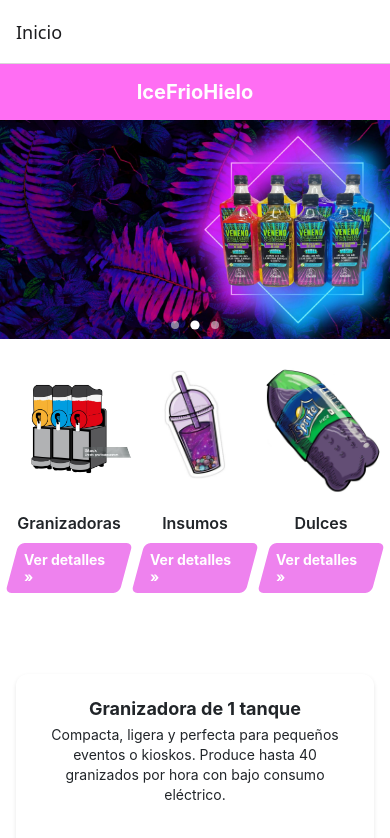
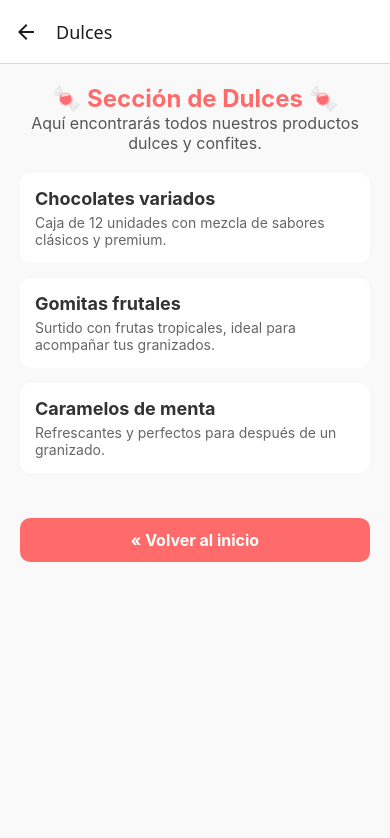
Before and after one commit to sebastian-estra/IceFrioHieloAPP, a React Native app: screen /Dulces in a window 390 px wide. Shown: the top 838 px of the page. Built offline with nearby package versions, Linux system fonts and the light colour scheme.

Commit message:
termino de hacer las rutas de las paginas

```diff
--- a/App.js
+++ b/App.js
@@ -14,6 +14,13 @@ import {
 } from "react-native";
 import { NavigationContainer } from "@react-navigation/native";
 import { createNativeStackNavigator } from "@react-navigation/native-stack";
+
+// ========================
+// IMPORTACIÓN DE PANTALLAS EXTERNAS
+// ========================
+import DulcesScreen from "./screens/DulcesScreen";
+import GranizadorasScreen from "./screens/GranizadorasScreen";
+import InsumosScreen from "./screens/InsumosScreen";
 
 // ========================
 // IMÁGENES ESTÁTICAS
@@ -150,8 +157,8 @@ const featurettes = [
                       navigation.navigate("Granizadoras");
                     } else if (f.title === "Insumos") {
                       navigation.navigate("Insumos");
-                    } else {
-                      Alert.alert("Dulces", "Sección próximamente disponible.");
+                    } else if (f.title === "Dulces") {
+                      navigation.navigate("Dulces");
                     }
                   }}
                 >
@@ -195,32 +202,6 @@ const featurettes = [
 }
 
 // ========================
-// PANTALLAS SECUNDARIAS
-// ========================
-function InsumosScreen() {
-  return (
-    <View style={styles.secondaryContainer}>
-      <Text style={styles.secondaryTitle}>Insumos</Text>
-      <Text style={{ textAlign: "center" }}>
-        Aquí encontrarás todos los ingredientes, sabores y materiales para tus
-        productos.
-      </Text>
-    </View>
-  );
-}
-
-function GranizadorasScreen() {
-  return (
-    <View style={styles.secondaryContainer}>
-      <Text style={styles.secondaryTitle}>Granizadoras</Text>
-      <Text style={{ textAlign: "center" }}>
-        Detalles y modelos disponibles de máquinas granizadoras.
-      </Text>
-    </View>
-  );
-}
-
-// ========================
 // NAVEGACIÓN PRINCIPAL
 // ========================
 export default function App() {
@@ -230,6 +211,7 @@ export default function App() {
         <Stack.Screen name="Inicio" component={HomeScreen} />
         <Stack.Screen name="Insumos" component={InsumosScreen} />
         <Stack.Screen name="Granizadoras" component={GranizadorasScreen} />
+        <Stack.Screen name="Dulces" component={DulcesScreen} />
       </Stack.Navigator>
     </NavigationContainer>
   );
@@ -241,16 +223,8 @@ export default function App() {
 const styles = StyleSheet.create({
   safeArea: { flex: 1 },
   scrollContainer: { paddingBottom: 30 },
-
-  // ======= HEADER =======
-  header: {
-    paddingVertical: 16,
-    alignItems: "center",
-    justifyContent: "center",
-  },
-  headerTitle: { fontSize: 20, fontWeight: "700", color: "white"},
-
-  // ======= CARRUSEL =======
+  header: { paddingVertical: 16, alignItems: "center", justifyContent: "center" },
+  headerTitle: { fontSize: 20, fontWeight: "700", color: "white" },
   carousel: { width: "100%", backgroundColor: "violet" },
   bannerImage: { height: CAROUSEL_HEIGHT },
   indicators: {
@@ -268,8 +242,6 @@ const styles = StyleSheet.create({
     backgroundColor: "#ffffff",
     marginHorizontal: 6,
   },
-
-  // ======= SECCIÓN DE CARACTERÍSTICAS (ÍCONOS) =======
   marketing: { paddingVertical: 20, paddingHorizontal: 12 },
   featuresRow: {
     flexDirection: "row",
@@ -292,7 +264,6 @@ const styles = StyleSheet.create({
   },
   featureImage: { width: "100%", height: "100%" },
   featureTitle: { fontSize: 16, fontWeight: "600", marginTop: 4 },
-
   btnOutline: {
     marginTop: 10,
     paddingHorizontal: 12,
@@ -306,14 +277,9 @@ const styles = StyleSheet.create({
     fontWeight: "700",
     transform: [{ skewX: "15deg" }],
   },
-
-  // ======= FEATURETTES (granizadoras) =======
-  featurettesContainer: {
-    paddingHorizontal: 16,
-    paddingVertical: 8,
-  },
+  featurettesContainer: { paddingHorizontal: 16, paddingVertical: 8 },
   featuretteRow: {
-    flexDirection: "column", // apila imagen + texto
+    flexDirection: "column",
     alignItems: "center",
     marginVertical: 35,
     backgroundColor: "#fff",
@@ -332,33 +298,21 @@ const styles = StyleSheet.create({
     overflow: "hidden",
     marginBottom: 20,
   },
-  featuretteImage: {
-    width: "100%",
-    height: "100%",
-    resizeMode: "cover",
-  },
+  featuretteImage: { width: "100%", height: "100%", resizeMode: "cover" },
   featuretteTextWrap: {
     paddingHorizontal: 14,
     paddingTop: 10,
     paddingBottom: 40,
     alignItems: "center",
   },
-
   featuretteHeading: {
     fontSize: 18,
     fontWeight: "700",
     textAlign: "center",
     marginBottom: 6,
   },
-  leadText: {
-    fontSize: 14,
-    lineHeight: 20,
-    textAlign: "center",
-    color: "#555",
-  },
+  leadText: { fontSize: 14, lineHeight: 20, textAlign: "center", color: "#555" },
   orderRight: { order: 2 },
-
-  // ======= FOOTER =======
   footer: {
     marginTop: 20,
     paddingVertical: 16,
@@ -366,8 +320,6 @@ const styles = StyleSheet.create({
     borderTopWidth: 1,
     borderTopColor: "#6c757d",
   },
-
-  // ======= SECUNDARIAS =======
   secondaryContainer: {
     flex: 1,
     alignItems: "center",
--- a/screens/DulcesScreen.js
+++ b/screens/DulcesScreen.js
@@ -1,115 +1,69 @@
-import React, { useState } from 'react';
-import { View, Text, Image, TouchableOpacity, FlatList, StyleSheet, Alert } from 'react-native';
+import React from "react";
+import { View, Text, StyleSheet, ScrollView, TouchableOpacity } from "react-native";
 
-const productosIniciales = [
-  {
-    id: '1',
-    nombre: 'Pulpa de Mango',
-    descripcion: 'Deliciosa pulpa natural de mango',
-    precio: 50000,
-    imagen: require('../assets/pulpaMang.jpg'),
-  },
-  {
-    id: '2',
-    nombre: 'Bombombun',
-    descripcion: 'Caramelo clásico Bombombun sabor fresa',
-    precio: 45000,
-    imagen: require('../assets/bombombun.jpg'),
-  },
-  {
-    id: '3',
-    nombre: 'Trululú',
-    descripcion: 'Gomitas de frutas Trululú surtidas',
-    precio: 60000,
-    imagen: require('../assets/trululu.jpg'),
-  },
-];
+const DulcesScreen = ({ navigation }) => {
+  return (
+    <ScrollView style={styles.container}>
+      <View style={styles.header}>
+        <Text style={styles.title}>🍬 Sección de Dulces 🍬</Text>
+        <Text style={styles.subtitle}>
+          Aquí encontrarás todos nuestros productos dulces y confites.
+        </Text>
+      </View>
 
-export default function DulcesScreen() {
-  const [productos] = useState(productosIniciales);
+      <View style={styles.product}>
+        <Text style={styles.productName}>Chocolates variados</Text>
+        <Text style={styles.productDescription}>
+          Caja de 12 unidades con mezcla de sabores clásicos y premium.
+        </Text>
+      </View>
 
-  const agregarAlCarrito = (nombre, precio) => {
-    Alert.alert('Producto agregado', `${nombre} ($${precio}) fue añadido al carrito 🛒`);
-  };
+      <View style={styles.product}>
+        <Text style={styles.productName}>Gomitas frutales</Text>
+        <Text style={styles.productDescription}>
+          Surtido con frutas tropicales, ideal para acompañar tus granizados.
+        </Text>
+      </View>
 
-  const renderProducto = ({ item }) => (
-    <View style={styles.producto}>
-      <Image source={item.imagen} style={styles.imagen} resizeMode="cover" />
-      <Text style={styles.descripcion}>{item.descripcion}</Text>
-      <Text style={styles.precio}>${item.precio.toLocaleString()}</Text>
+      <View style={styles.product}>
+        <Text style={styles.productName}>Caramelos de menta</Text>
+        <Text style={styles.productDescription}>
+          Refrescantes y perfectos para después de un granizado.
+        </Text>
+      </View>
+
       <TouchableOpacity
-        style={styles.boton}
-        onPress={() => agregarAlCarrito(item.nombre, item.precio)}
+        style={styles.backButton}
+        onPress={() => navigation.navigate("Inicio")}
       >
-        <Text style={styles.textoBoton}>🛒 Agregar al carrito</Text>
+        <Text style={styles.backText}>« Volver al inicio</Text>
       </TouchableOpacity>
-    </View>
+    </ScrollView>
   );
-
-  return (
-    <View style={styles.contenedor}>
-      <FlatList
-        data={productos}
-        renderItem={renderProducto}
-        keyExtractor={(item) => item.id}
-        numColumns={2}
-        columnWrapperStyle={styles.columnas}
-        contentContainerStyle={styles.lista}
-      />
-    </View>
-  );
-}
+};
 
 const styles = StyleSheet.create({
-  contenedor: {
-    flex: 1,
-    backgroundColor: '#fff',
-    paddingTop: 20,
+  container: { flex: 1, backgroundColor: "#f9f9f9", padding: 20 },
+  header: { marginBottom: 20, alignItems: "center" },
+  title: { fontSize: 24, fontWeight: "bold", color: "#ff6b6b" },
+  subtitle: { fontSize: 16, color: "#555", textAlign: "center" },
+  product: {
+    backgroundColor: "#fff",
+    borderRadius: 12,
+    padding: 15,
+    marginBottom: 15,
+    elevation: 3,
   },
-  lista: {
-    paddingHorizontal: 10,
+  productName: { fontSize: 18, fontWeight: "bold", color: "#333" },
+  productDescription: { fontSize: 14, color: "#666", marginTop: 5 },
+  backButton: {
+    marginTop: 30,
+    backgroundColor: "#ff6b6b",
+    padding: 12,
+    borderRadius: 10,
+    alignItems: "center",
   },
-  columnas: {
-    justifyContent: 'space-between',
-  },
-  producto: {
-    flex: 1,
-    backgroundColor: '#f9f9f9',
-    borderRadius: 10,
-    padding: 15,
-    marginBottom: 20,
-    alignItems: 'center',
-    shadowColor: '#000',
-    shadowOffset: { width: 0, height: 2 },
-    shadowOpacity: 0.15,
-    shadowRadius: 4,
-    elevation: 4,
-  },
-  imagen: {
-    width: '100%',
-    height: 150,
-    borderRadius: 10,
-  },
-  descripcion: {
-    marginTop: 10,
-    fontSize: 14,
-    color: '#333',
-    textAlign: 'center',
-  },
-  precio: {
-    marginTop: 5,
-    fontWeight: 'bold',
-    color: 'black',
-  },
-  boton: {
-    backgroundColor: 'violet',
-    paddingVertical: 8,
-    paddingHorizontal: 12,
-    borderRadius: 5,
-    marginTop: 10,
-  },
-  textoBoton: {
-    color: 'white',
-    fontWeight: 'bold',
-  },
+  backText: { color: "#fff", fontWeight: "bold", fontSize: 16 },
 });
+
+export default DulcesScreen;
--- a/screens/GranizadorasScreen.js
+++ b/screens/GranizadorasScreen.js
@@ -0,0 +1,69 @@
+import React from "react";
+import { View, Text, StyleSheet, ScrollView, TouchableOpacity } from "react-native";
+
+const GranizadorasScreen = ({ navigation }) => {
+  return (
+    <ScrollView style={styles.container}>
+      <View style={styles.header}>
+        <Text style={styles.title}>🍧 Sección de Granizadoras 🍧</Text>
+        <Text style={styles.subtitle}>
+          Encuentra las mejores máquinas granizadoras para tu negocio o uso personal.
+        </Text>
+      </View>
+
+      <View style={styles.product}>
+        <Text style={styles.productName}>Granizadora industrial</Text>
+        <Text style={styles.productDescription}>
+          Capacidad de 15L, ideal para alto rendimiento y enfriamiento rápido.
+        </Text>
+      </View>
+
+      <View style={styles.product}>
+        <Text style={styles.productName}>Granizadora doble compartimiento</Text>
+        <Text style={styles.productDescription}>
+          Permite preparar dos sabores al mismo tiempo con control independiente.
+        </Text>
+      </View>
+
+      <View style={styles.product}>
+        <Text style={styles.productName}>Granizadora portátil</Text>
+        <Text style={styles.productDescription}>
+          Compacta, ligera y perfecta para eventos pequeños o uso doméstico.
+        </Text>
+      </View>
+
+      <TouchableOpacity
+        style={styles.backButton}
+        onPress={() => navigation.navigate("Inicio")}
+      >
+        <Text style={styles.backText}>« Volver al inicio</Text>
+      </TouchableOpacity>
+    </ScrollView>
+  );
+};
+
+const styles = StyleSheet.create({
+  container: { flex: 1, backgroundColor: "#f9f9f9", padding: 20 },
+  header: { marginBottom: 20, alignItems: "center" },
+  title: { fontSize: 24, fontWeight: "bold", color: "#00b4d8" },
+  subtitle: { fontSize: 16, color: "#555", textAlign: "center" },
+  product: {
+    backgroundColor: "#fff",
+    borderRadius: 12,
+    padding: 15,
+    marginBottom: 15,
+    elevation: 3,
+  },
+  productName: { fontSize: 18, fontWeight: "bold", color: "#333" },
+  productDescription: { fontSize: 14, color: "#666", marginTop: 5 },
+  backButton: {
+    marginTop: 30,
+    backgroundColor: "#00b4d8",
+    padding: 12,
+    borderRadius: 10,
+    alignItems: "center",
+  },
+  backText: { color: "#fff", fontWeight: "bold", fontSize: 16 },
+});
+
+export default GranizadorasScreen;
--- a/screens/InsumosScreen.js
+++ b/screens/InsumosScreen.js
@@ -0,0 +1,69 @@
+import React from "react";
+import { View, Text, StyleSheet, ScrollView, TouchableOpacity } from "react-native";
+
+const InsumosScreen = ({ navigation }) => {
+  return (
+    <ScrollView style={styles.container}>
+      <View style={styles.header}>
+        <Text style={styles.title}>🧃 Sección de Insumos 🧃</Text>
+        <Text style={styles.subtitle}>
+          Aquí encontrarás todo lo que necesitas para preparar tus granizados.
+        </Text>
+      </View>
+
+      <View style={styles.product}>
+        <Text style={styles.productName}>Vasos plásticos 12oz</Text>
+        <Text style={styles.productDescription}>
+          Paquete de 50 unidades resistentes y transparentes.
+        </Text>
+      </View>
+
+      <View style={styles.product}>
+        <Text style={styles.productName}>Toppings frutales</Text>
+        <Text style={styles.productDescription}>
+          Ideal para decorar y agregar sabor a tus granizados.
+        </Text>
+      </View>
+
+      <View style={styles.product}>
+        <Text style={styles.productName}>Jarabes de sabores</Text>
+        <Text style={styles.productDescription}>
+          Amplia variedad de sabores tropicales: fresa, mango, maracuyá y más.
+        </Text>
+      </View>
+
+      <TouchableOpacity
+        style={styles.backButton}
+        onPress={() => navigation.navigate("Inicio")}
+      >
+        <Text style={styles.backText}>« Volver al inicio</Text>
+      </TouchableOpacity>
+    </ScrollView>
+  );
+};
+
+const styles = StyleSheet.create({
+  container: { flex: 1, backgroundColor: "#f9f9f9", padding: 20 },
+  header: { marginBottom: 20, alignItems: "center" },
+  title: { fontSize: 24, fontWeight: "bold", color: "#0077b6" },
+  subtitle: { fontSize: 16, color: "#555", textAlign: "center" },
+  product: {
+    backgroundColor: "#fff",
+    borderRadius: 12,
+    padding: 15,
+    marginBottom: 15,
+    elevation: 3,
+  },
+  productName: { fontSize: 18, fontWeight: "bold", color: "#333" },
+  productDescription: { fontSize: 14, color: "#666", marginTop: 5 },
+  backButton: {
+    marginTop: 30,
+    backgroundColor: "#0077b6",
+    padding: 12,
+    borderRadius: 10,
+    alignItems: "center",
+  },
+  backText: { color: "#fff", fontWeight: "bold", fontSize: 16 },
+});
+
+export default InsumosScreen;
```
Lines whose indentation alone changed are shown as unchanged.
